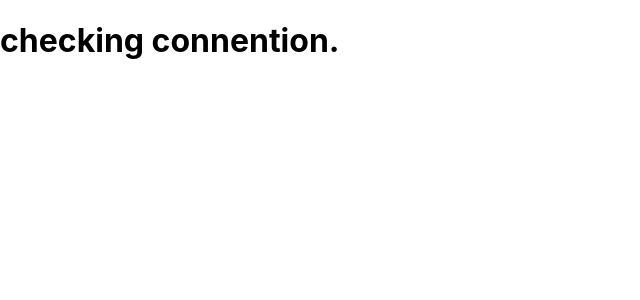
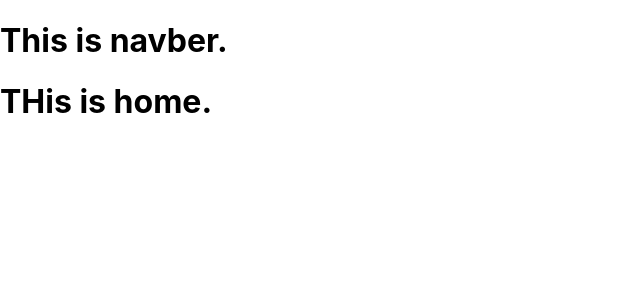
Before and after one commit to jrtanmoy/warehouse-management-clint-site, a React (Create React App) app: page / in a window 1280 px wide. Shown: the top 300 px of the page, without its empty margins (0-640 px from the left). Built offline with nearby package versions, Linux system fonts and the light colour scheme.

Commit message:
install & set react router

```diff
--- a/package.json
+++ b/package.json
@@ -8,6 +8,7 @@
     "@testing-library/user-event": "^13.5.0",
     "react": "^18.1.0",
     "react-dom": "^18.1.0",
+    "react-router-dom": "^6.3.0",
     "react-scripts": "5.0.1",
     "web-vitals": "^2.1.4"
   },
--- a/src/App.js
+++ b/src/App.js
@@ -1,10 +1,18 @@
 import logo from './logo.svg';
 import './App.css';
+import { Route, Routes } from 'react-router-dom';
+import Home from './components/Home/Home';
+import About from './components/About/About';
+import Navber from './components/Navber/Navber';
 
 function App() {
   return (
     <div>
-      <h1>checking connention.</h1>
+      <Navber></Navber>
+      <Routes>
+        <Route path="/" element={<Home />} />
+        <Route path="about" element={<About />} />
+      </Routes>
     </div>
   );
 }
--- /dev/null
+++ b/src/components/About/About.js
@@ -0,0 +1,11 @@
+import React from 'react';
+
+const About = () => {
+    return (
+        <div>
+            <h1>this is about.</h1>
+        </div>
+    );
+};
+
+export default About;
--- /dev/null
+++ b/src/components/Home/Home.js
@@ -0,0 +1,11 @@
+import React from 'react';
+
+const Home = () => {
+    return (
+        <div>
+            <h1>THis is home.</h1>
+        </div>
+    );
+};
+
+export default Home;
--- /dev/null
+++ b/src/components/Navber/Navber.js
@@ -0,0 +1,11 @@
+import React from 'react';
+
+const Navber = () => {
+    return (
+        <div>
+            <h1>This is navber.</h1>
+        </div>
+    );
+};
+
+export default Navber;
--- a/src/index.js
+++ b/src/index.js
@@ -3,12 +3,15 @@ import ReactDOM from 'react-dom/client';
 import './index.css';
 import App from './App';
 import reportWebVitals from './reportWebVitals';
+import { BrowserRouter } from 'react-router-dom';
 
 const root = ReactDOM.createRoot(document.getElementById('root'));
 root.render(
-  <React.StrictMode>
-    <App />
-  </React.StrictMode>
+  <BrowserRouter>
+    <React.StrictMode>
+      <App />
+    </React.StrictMode>
+  </BrowserRouter>
 );
 
 // If you want to start measuring performance in your app, pass a function
```
Also changed, not shown: 1 other file (tests, documents, lock files or other folders).
